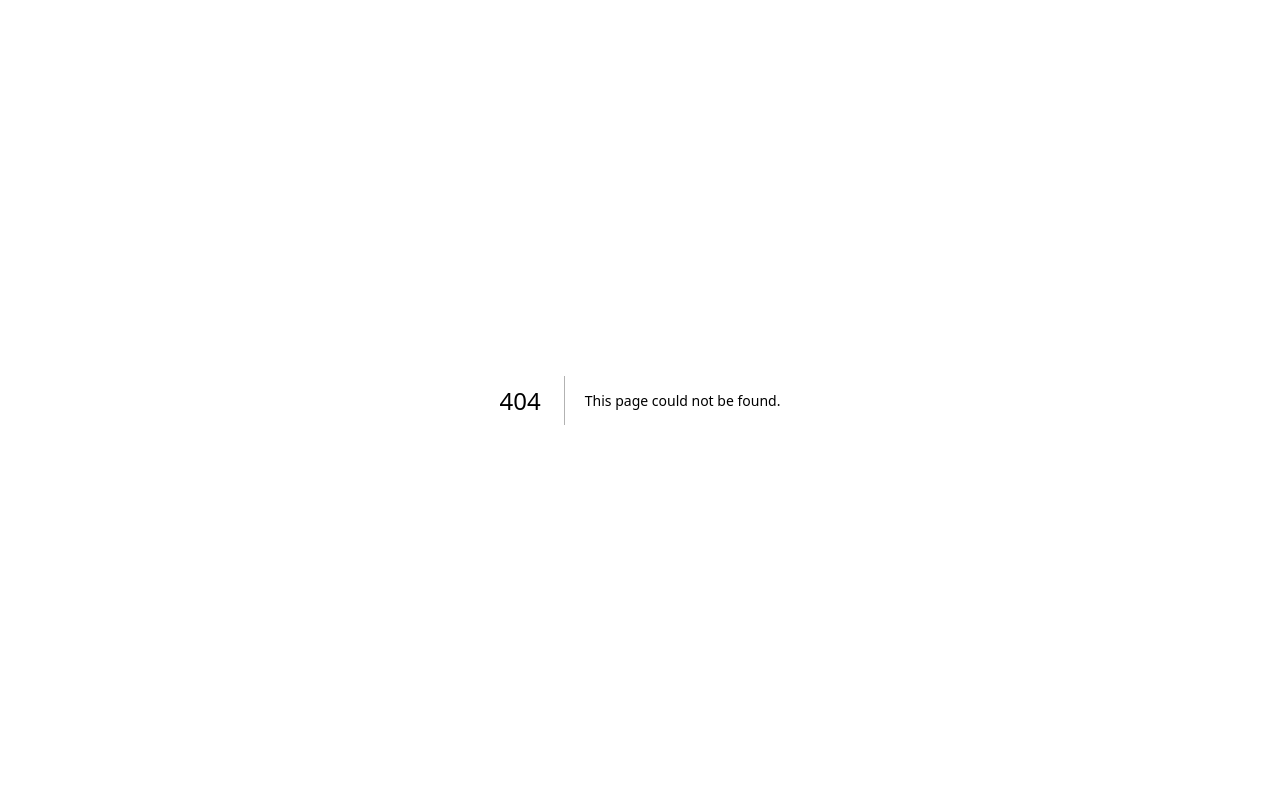
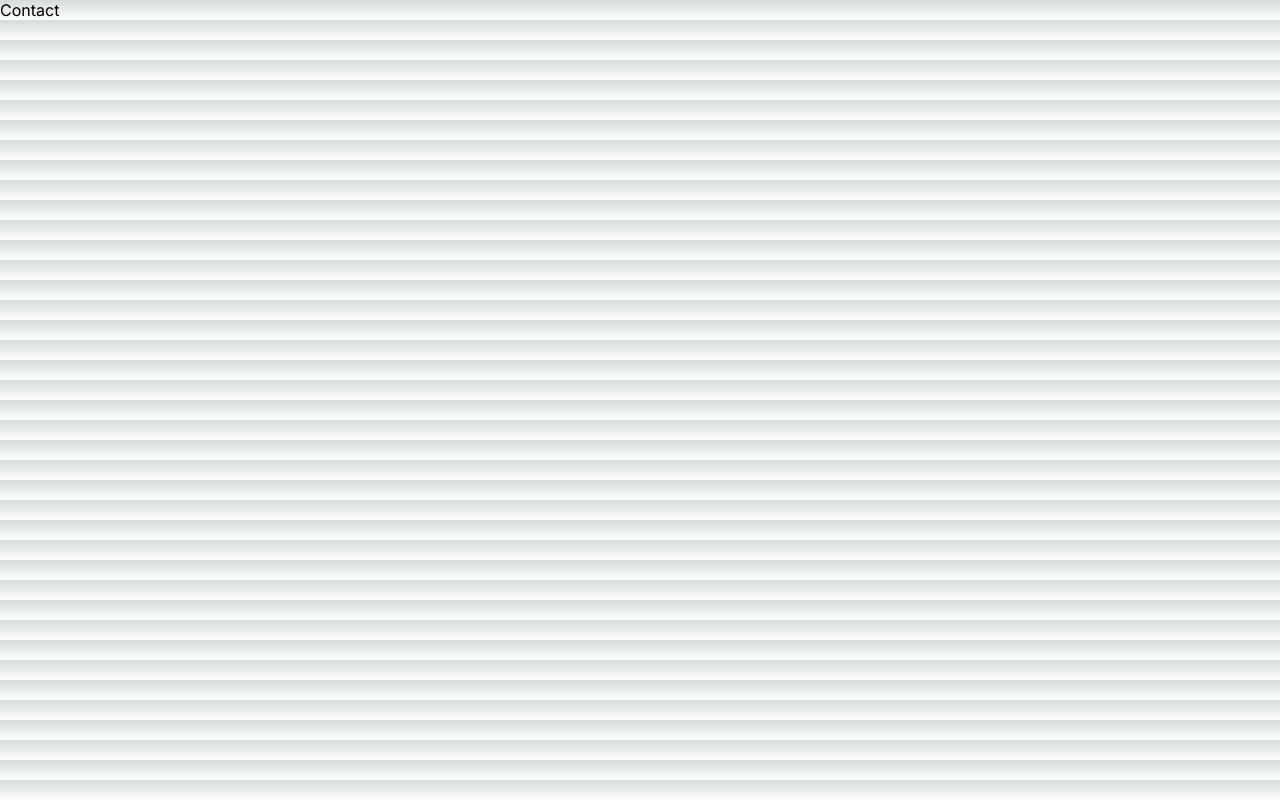
Before and after one commit to esteemayo/next_13, a Next.js app: page /contact in a window 1280 px wide. Before the commit this address had no page. Built offline with nearby package versions, Linux system fonts and the light colour scheme.

Commit message:
feat: create Contact page component

```diff
--- /dev/null
+++ b/src/app/contact/page.jsx
@@ -0,0 +1,7 @@
+const Contact = () => {
+  return (
+    <div>Contact</div>
+  );
+}
+
+export default Contact;
```
